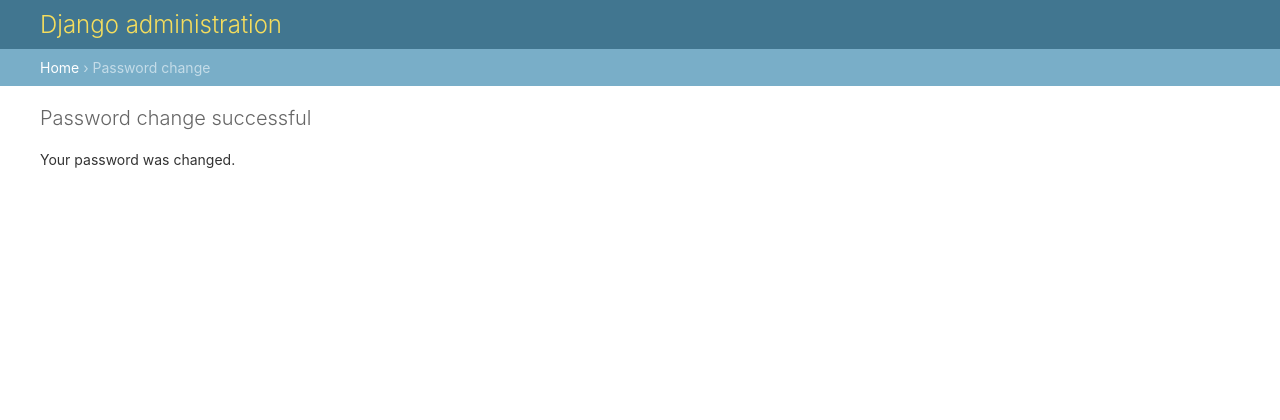
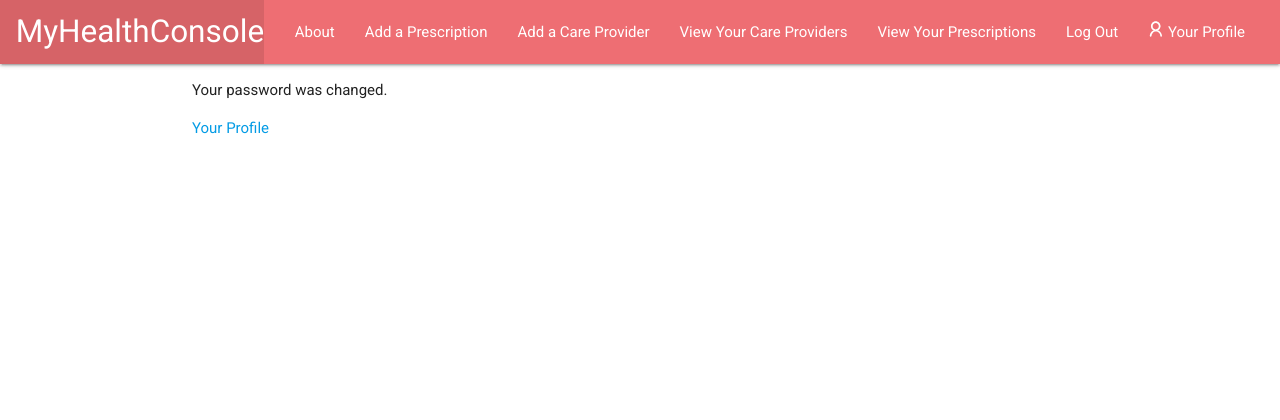
Before and after one commit to clareysean/MyHealthConsole, a Django app: page /password_change/done/ in a window 1280 px wide. Shown: the top 420 px of the page. Run offline with Django 4.2, Linux system fonts and the light colour scheme; the visitor is signed in with stand-in values (Sample User, id 1).

Commit message:
Implement change password feature, customize forms

```diff
--- /dev/null
+++ b/main_app/templates/registration/password_change_done.html
@@ -0,0 +1,14 @@
+{% extends 'base.html' %}
+{% load i18n %}
+{% block userlinks %}
+  {% url 'django-admindocs-docroot' as docsroot %}{% if docsroot %}<a href="{{ docsroot }}">{% translate 'Documentation' %}</a> / {% endif %}{% translate 'Change password' %} /
+  <form id="logout-form" method="post" action="{% url 'admin:logout' %}">
+    {% csrf_token %}
+    <button type="submit">{% translate 'Log out' %}</button>
+  </form>
+{% endblock %}
+&rsaquo; {% translate 'Password change' %}
+{% block content %}
+<p>{% translate 'Your password was changed.' %}</p>
+<a href="{% url 'users_detail' user.id %}">{% translate 'Your Profile' %}</a>
+{% endblock %}
--- a/main_app/templates/registration/password_change_form.html
+++ b/main_app/templates/registration/password_change_form.html
@@ -1,3 +1,4 @@
+{% extends 'base.html' %}
 {% load i18n static %}
 {% block content %}<div id="content-main">
 
```
Lines whose indentation alone changed are shown as unchanged.
